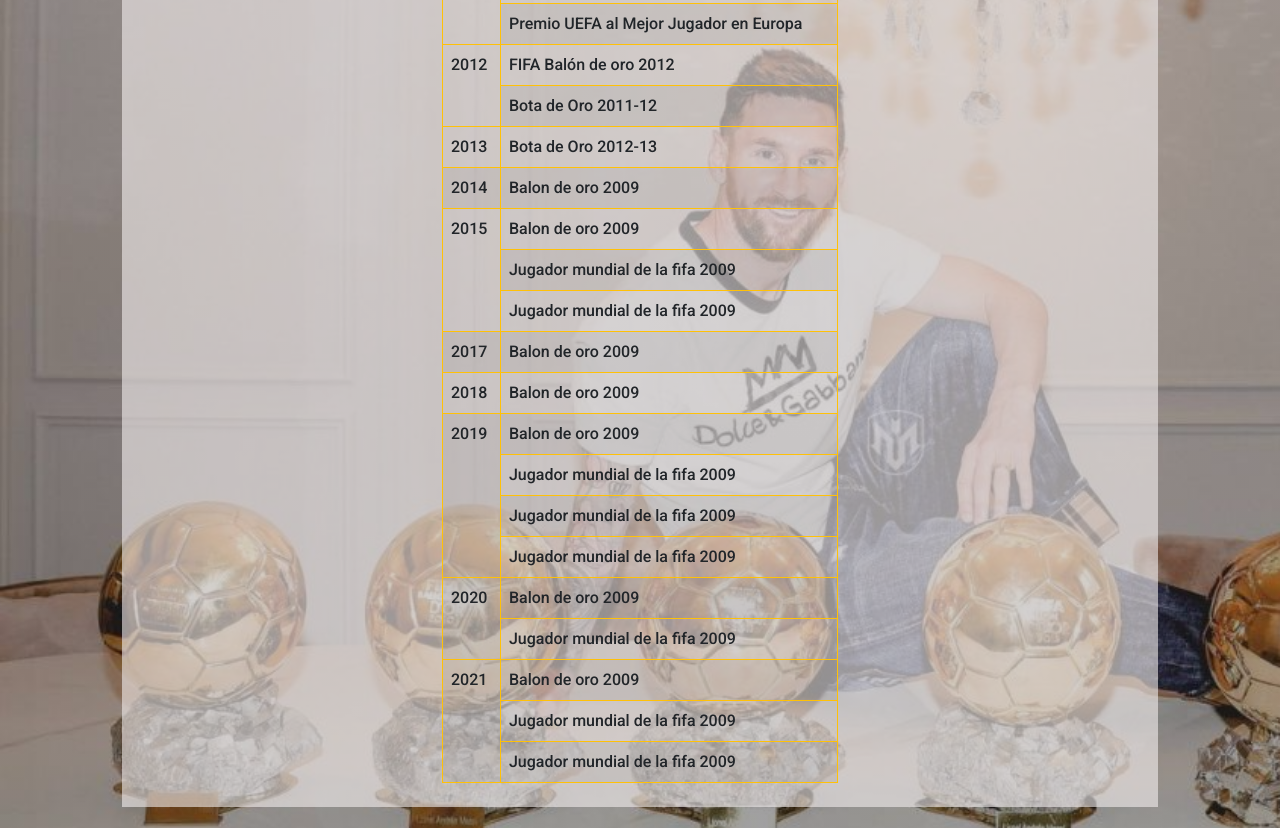
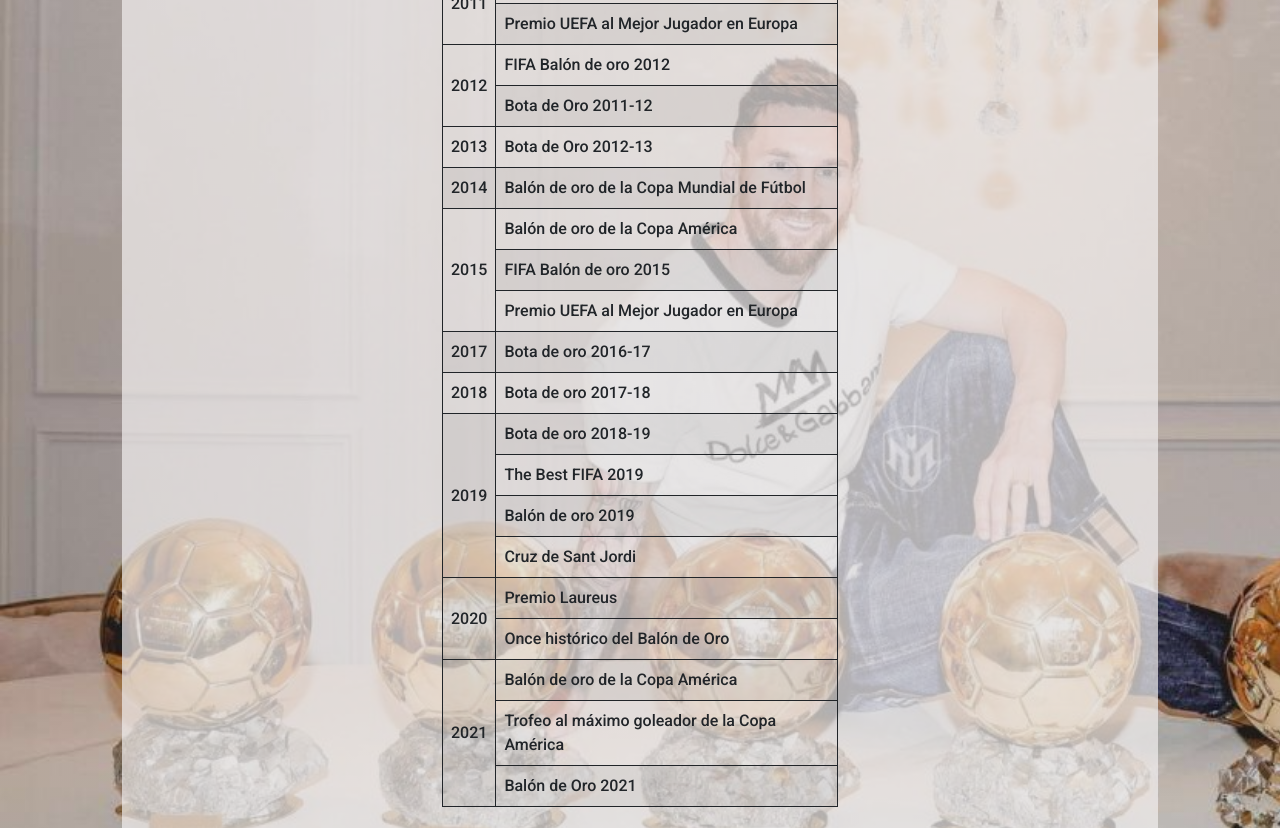
Before and after one commit to JoaquinPulion/Octo_GitHub, a plain HTML site: page Distinciones individuales.html in a window 1280 px wide. Shown: the part 470-1298 px from the top of the page. Drawn offline with nearby package versions, Linux system fonts and the light colour scheme.

Commit message:
Se realizaron cambios en index y distinciones

```diff
--- a/Distinciones individuales.html
+++ b/Distinciones individuales.html
@@ -4,10 +4,12 @@
     <meta charset="UTF-8">
     <meta http-equiv="X-UA-Compatible" content="IE=edge">
     <meta name="viewport" content="width=device-width, initial-scale=1.0">
-    <title>Lionel Andrés Messi</title>
+    <title>Messi Web Page - Distinciones individuales</title>
     <link href="https://cdn.jsdelivr.net/npm/bootstrap@5.1.3/dist/css/bootstrap.min.css" rel="stylesheet" integrity="sha384-1BmE4kWBq78iYhFldvKuhfTAU6auU8tT94WrHftjDbrCEXSU1oBoqyl2QvZ6jIW3" crossorigin="anonymous">
     <link rel="stylesheet" href="https://cdn.jsdelivr.net/npm/bootstrap-icons@1.8.1/font/bootstrap-icons.css">
     <link rel="stylesheet" href="./css/styles.css">
+    <link rel="stylesheet" href="css/mediaQueries.css">
+    <link href='https://unpkg.com/boxicons@2.1.1/css/boxicons.min.css' rel='stylesheet'>
 </head>
 <body class="body4">
     <header>
@@ -28,7 +30,7 @@
         <div class="row">
             <div class="col">
                 <h2 class="distinciones__items">Distinciones individuales.</h2>
-                <table class="table table-default table-striped table-hover table-bordered border-warning">
+                <table class="table table-default table-striped table-hover table-bordered border-dark table align-middle">
                     <tbody>
                         <tr>
                             <th class="table__column1">Año</th>
@@ -68,55 +70,55 @@
                         </tr>
                         <tr>
                             <td class="table__column2">2014</td>
-                            <td class="table__column2">Balon de oro 2009</td>
+                            <td class="table__column2">Balón de oro de la Copa Mundial de Fútbol</td>
                         </tr>
                         <tr>
                             <td rowspan="3" class="table__column2">2015</td>
-                            <td class="table__column2">Balon de oro 2009</td>
+                            <td class="table__column2">Balón de oro de la Copa América</td>
                         </tr>
                         <tr>
-                            <td class="table__column2">Jugador mundial de la fifa 2009</td>
+                            <td class="table__column2">FIFA Balón de oro 2015</td>
                         </tr>
                         <tr>
-                            <td class="table__column2">Jugador mundial de la fifa 2009</td>
+                            <td class="table__column2">Premio UEFA al Mejor Jugador en Europa</td>
                         </tr>
                         <tr>
                             <td class="table__column2">2017</td>
-                            <td class="table__column2">Balon de oro 2009</td>
+                            <td class="table__column2">Bota de oro 2016-17</td>
                         </tr>
                         <tr>
                             <td class="table__column2">2018</td>
-                            <td class="table__column2">Balon de oro 2009</td>
+                            <td class="table__column2">Bota de oro 2017-18</td>
                         </tr>
                         <tr>
                             <td rowspan="4" class="table__column2">2019</td>
-                            <td class="table__column2">Balon de oro 2009</td>
+                            <td class="table__column2">Bota de oro 2018-19</td>
                         </tr>
                         <tr>
-                            <td class="table__column2">Jugador mundial de la fifa 2009</td>
+                            <td class="table__column2">The Best FIFA 2019</td>
                         </tr>
                         <tr>
-                            <td class="table__column2">Jugador mundial de la fifa 2009</td>
+                            <td class="table__column2">Balón de oro 2019</td>
                         </tr>
                         <tr>
-                            <td class="table__column2">Jugador mundial de la fifa 2009</td>
+                            <td class="table__column2">Cruz de Sant Jordi</td>
                         </tr>
                         <tr>
                             <td rowspan="2" class="table__column2">2020</td>
-                            <td class="table__column2">Balon de oro 2009</td>
+                            <td class="table__column2">Premio Laureus</td>
                         </tr>
                         <tr>
-                            <td class="table__column2">Jugador mundial de la fifa 2009</td>
+                            <td class="table__column2">Once histórico del Balón de Oro</td>
                         </tr>
                         <tr>
                             <td rowspan="3" class="table__column2">2021</td>
-                            <td class="table__column2">Balon de oro 2009</td>
+                            <td class="table__column2">Balón de oro de la Copa América</td>
                         </tr>
                         <tr>
-                            <td class="table__column2">Jugador mundial de la fifa 2009</td>
+                            <td class="table__column2">Trofeo al máximo goleador de la Copa América</td>
                         </tr>
                         <tr>
-                            <td class="table__column2">Jugador mundial de la fifa 2009</td>
+                            <td class="table__column2">Balón de Oro 2021</td>
                         </tr>
                     </tbody>
                 </table>
--- a/css/styles.css
+++ b/css/styles.css
@@ -91,15 +91,9 @@
     color: rgb(214, 190, 51);
 }
 
-.hero .btn {
-    font-size: 1em;
-    background: none;
-    color: aliceblue;
-    padding: 10px 20px;
-    border: 1px solid rgb(214, 190, 51);
-    border-radius: 30px;
-    margin-top: 10px;
-    cursor: pointer;
+.hero p {
+    font-family: 'Montserrat', sans-serif;
+    font-size: 1.2em;
 }
 
 .hero .btn:hover {
@@ -160,13 +154,13 @@
 /* Pagina Distinciones Individuales */
 
 .body4 {
-    background-image: linear-gradient(rgba(16, 16,16, .3), rgba(16, 16,16, .4)), url(../img/messi\ balones.jpg);
+    background-image: linear-gradient(rgba(16, 16,16, .2), rgba(16, 16,16, .2)), url(../img/messi\ balones.jpg);
     background-size: cover;
     max-width: 100%;
 }
 
 .col {
-    background: rgba(243, 239, 239, 0.6);
+    background: rgba(243, 239, 239, 0.7);
     padding: 0.5em 20em;
 }
 
```
Also changed, not shown: historia.html (+14 -0 lines), index.html (+2 -2 lines).
